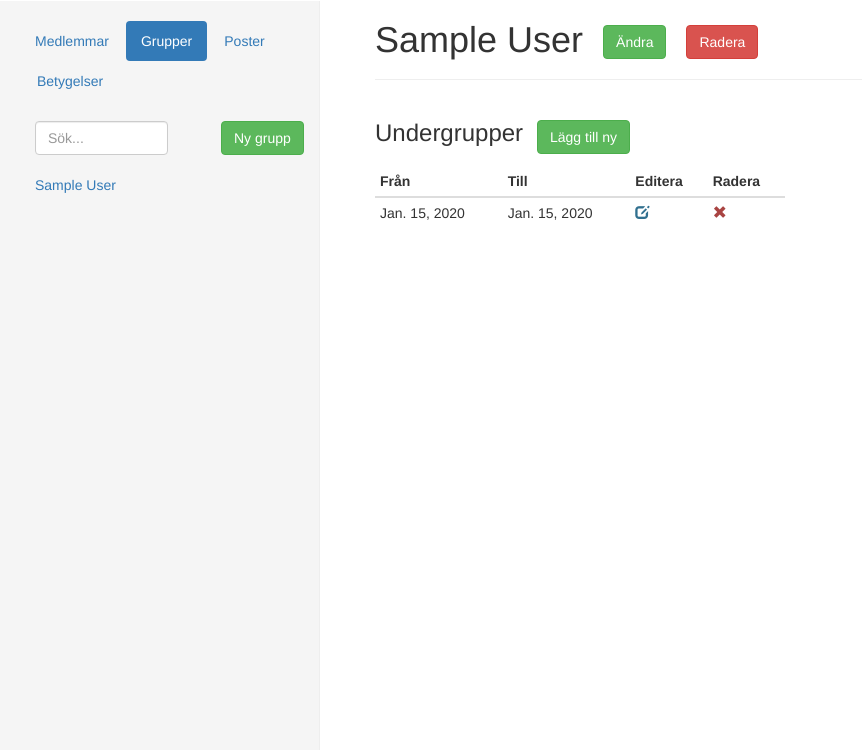
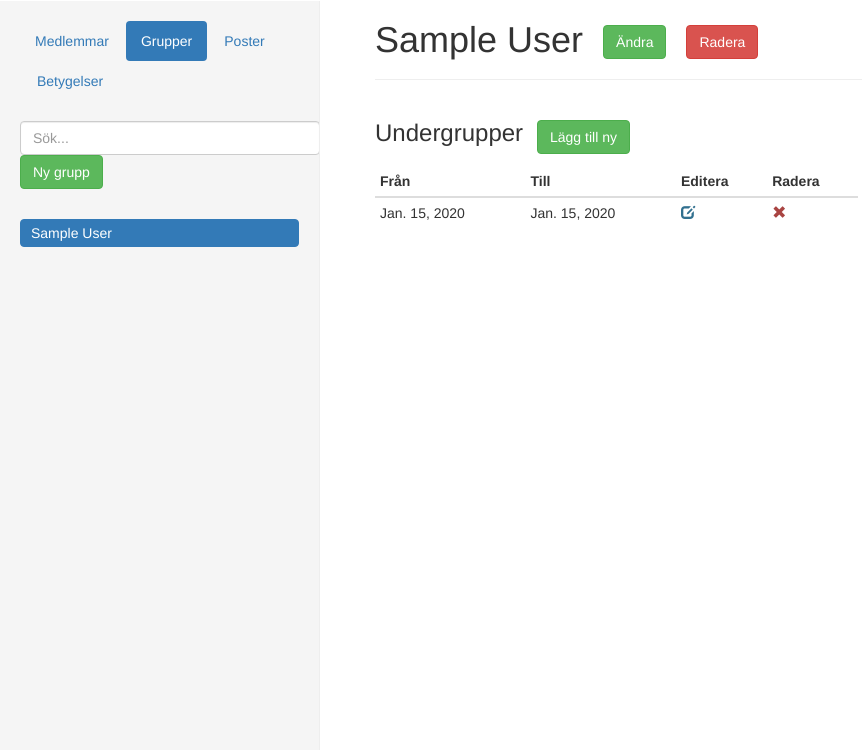
Before and after one commit to olegstikhin/teknologr.io, a Django app: page /groups/1/ in a window 1280 px wide. Shown: the part 50-800 px from the top of the page, without its empty margins (0-862 px from the left). Run offline with Django 3.2, Linux system fonts and the light colour scheme; tables that the repository leaves empty hold one stand-in row (values such as "Sample post"); some libraries are stand-ins or nearby versions.

Commit message:
more style changes

```diff
--- a/teknologr/members/static/css/style.css
+++ b/teknologr/members/static/css/style.css
@@ -107,5 +107,14 @@ body {
 /* ajax-select:s bootstrap-select module */
 
 ul.ui-autocomplete {
-    z-index: 1100;
+  z-index: 1100;
 }
+
+/* Overrides list-group-item from Bootstrap */
+.list-group-item {
+  padding: 3px 10px
+}
+
+#side-search {
+  width: 300px;
+}
--- a/teknologr/members/templates/group.html
+++ b/teknologr/members/templates/group.html
@@ -23,7 +23,7 @@
 
 <div class="container-fluid">
 <div class="row">
-  <div class="col-md-6">
+  <div class="col-md-7">
     <ul class="list-inline">
       <li><h3>Undergrupper</h3></li>
       <li>
@@ -58,7 +58,7 @@
 
   </div>
 
-  <div class="col-md-6">
+  <div class="col-md-5">
   {% if group %}
     <ul class="list-inline">
       <h3> {{ group.begin_date }} - {{ group.end_date }} <span class="glyphicon glyphicon-edit text-info editGroup" role="button" data-id="{{ group.id }}" data-grouptype_id="{{grouptype.id}}"></span></h3>
@@ -70,15 +70,16 @@
 
     {% include "modals/groupmembership.html" with modalname="groupMembershipModal" title="Lägg till medlem i grupp" groupmembershipform=groupmembershipform only %}
 
-    <ul>
+    <table class="table table-condensed">
       {% for membership in groupmembers %}
-      <li>
+      <tr><td>
         <span class="glyphicon glyphicon-remove text-danger removeMembership" role="button" data-id="{{ membership.id }}"></span>
+      </td>
+      <td>
         <a href="/members/{{membership.member.id}}">{{membership.member.full_name}}</a>
-      </li>
+      </td></tr>
       {% endfor %}
-
-    </ul>
+    </table>
   {% endif %}
   </div>
 </div>
--- a/teknologr/members/templates/side.html
+++ b/teknologr/members/templates/side.html
@@ -1,26 +1,21 @@
-<div class="container-fluid">
-<div class="row">
 <ul class="nav nav-pills">
   <li {% if side.active == "members" %} class="active" {% endif %}><a href="/members/">Medlemmar</a></li>
   <li {% if side.active == "groups" %} class="active" {% endif %}><a href="/groups/">Grupper</a></li>
   <li {% if side.active == "functionaries" %} class="active" {% endif %}><a href="/functionaries/">Poster</a></li>
   <li {% if side.active == "decorations" %} class="active" {% endif %}><a href="/decorations/">Betygelser</a></li>
 </ul>
+<br>
+<ul class="list-inline">
+  <li>
+    <input id="side-search" type="text" class="form-control" placeholder="Sök...">
+  </li>
+  <li>
+    <button class="btn btn-success" data-toggle="modal" data-target="#newModal">Ny {{ side.sname }}</button>
+  </li>
+</ul>
+<br>
+<div class="list-group">
+  {% for obj in side.objects %}
+  <a class="side-object list-group-item{% ifequal obj.id side.active_obj %} active {% endifequal %}" href="/{{side.active}}/{{obj.id}}/">{{obj.name|default:"Namnlös"}}</a>
+  {% endfor %}
 </div>
-<br>
-<div class="row">
-  <div class="col-md-7">
-    <input type="text" class="form-control" placeholder="Sök...">
-  </div>
-  <div class="col-md-4 col-md-offset-1">
-    <button class="btn btn-success" data-toggle="modal" data-target="#newModal">Ny {{ side.sname }}</button>
-  </div>
-
-</div>
-<br>
-<table>
-  {% for obj in side.objects %}
-  <tr><td><a class="side-object" href="/{{side.active}}/{{obj.id}}/">{{obj.name|default:"Namnlös"}}</a></td></tr>
-  {% endfor %}
-</table>
-</div>
--- a/teknologr/members/views.py
+++ b/teknologr/members/views.py
@@ -27,9 +27,10 @@ def home_view(request):
 	return render(request, 'base.html', context)
 
 
-def set_side_context(context, category):
+def set_side_context(context, category, active_obj=None):
 	side = {}
 	side['active'] = category
+	side['active_obj'] = active_obj
 	summary = []
 	if category == 'members':
 		side['sname'] = 'medlem'
@@ -92,7 +93,7 @@ def member(request, member_id):
 	context['addmembertypeform'] = MemberTypeForm(initial={'member': member_id})
 
 	# load side list items
-	set_side_context(context, 'members')
+	set_side_context(context, 'members', member.id)
 	return render(request, 'member.html', context)
 
 
@@ -120,7 +121,7 @@ def group(request, grouptype_id, group_id=None):
 		context['groupmembershipform'] = GroupMembershipForm(initial={"group": group_id})
 		context['groupmembers'] = GroupMembership.objects.filter(group=group)
 
-	set_side_context(context, 'groups')
+	set_side_context(context, 'groups', grouptype.id)
 	return render(request, 'group.html', context)
 
 
@@ -147,7 +148,7 @@ def functionary(request, functionarytype_id):
 			"end_date": getLastDayOfCurrentYear()
 		})
 
-	set_side_context(context, 'functionaries')
+	set_side_context(context, 'functionaries', functionarytype.id)
 	return render(request, 'functionary.html', context)
 
 
@@ -162,5 +163,5 @@ def decoration(request, decoration_id):
 	context['decorations'] = DecorationOwnership.objects.filter(decoration__id=decoration_id)
 	context['adddecorationform'] = DecorationOwnershipForm(initial={"decoration": decoration_id, 'acquired': getCurrentDate()})
 
-	set_side_context(context, 'decorations')
+	set_side_context(context, 'decorations', decoration.id)
 	return render(request, 'decoration.html', context)
```
Also changed, not shown: teknologr/members/templates/modals/groupmembership.html (line endings or trailing spaces). Lines whose indentation alone changed are shown as unchanged.
